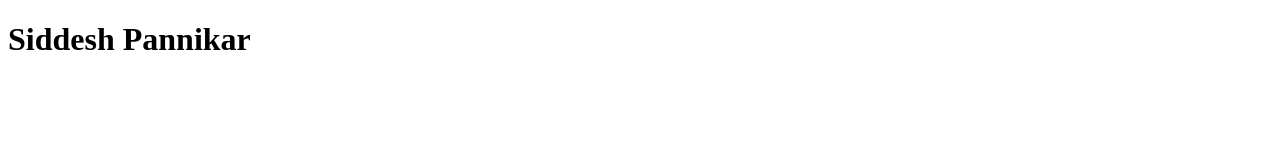
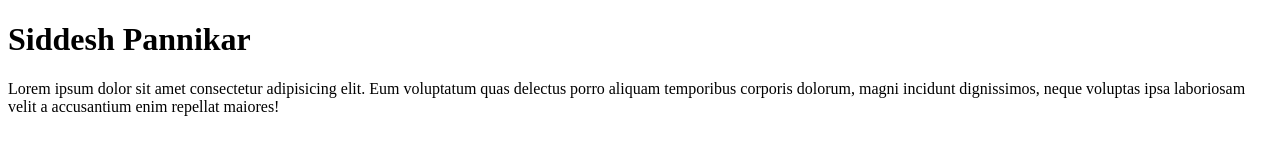
Before and after one commit to Siddeshhhhh/hello-world, a plain HTML site: page index.html in a window 1280 px wide. Drawn offline with Linux system fonts and the light colour scheme.

Commit message:
added dummy description

```diff
--- a/index.html
+++ b/index.html
@@ -7,5 +7,6 @@
 </head>
 <body>
     <h1>Siddesh Pannikar</h1>
+    <p>Lorem ipsum dolor sit amet consectetur adipisicing elit. Eum voluptatum quas delectus porro aliquam temporibus corporis dolorum, magni incidunt dignissimos, neque voluptas ipsa laboriosam velit a accusantium enim repellat maiores!</p>
 </body>
 </html>
```
